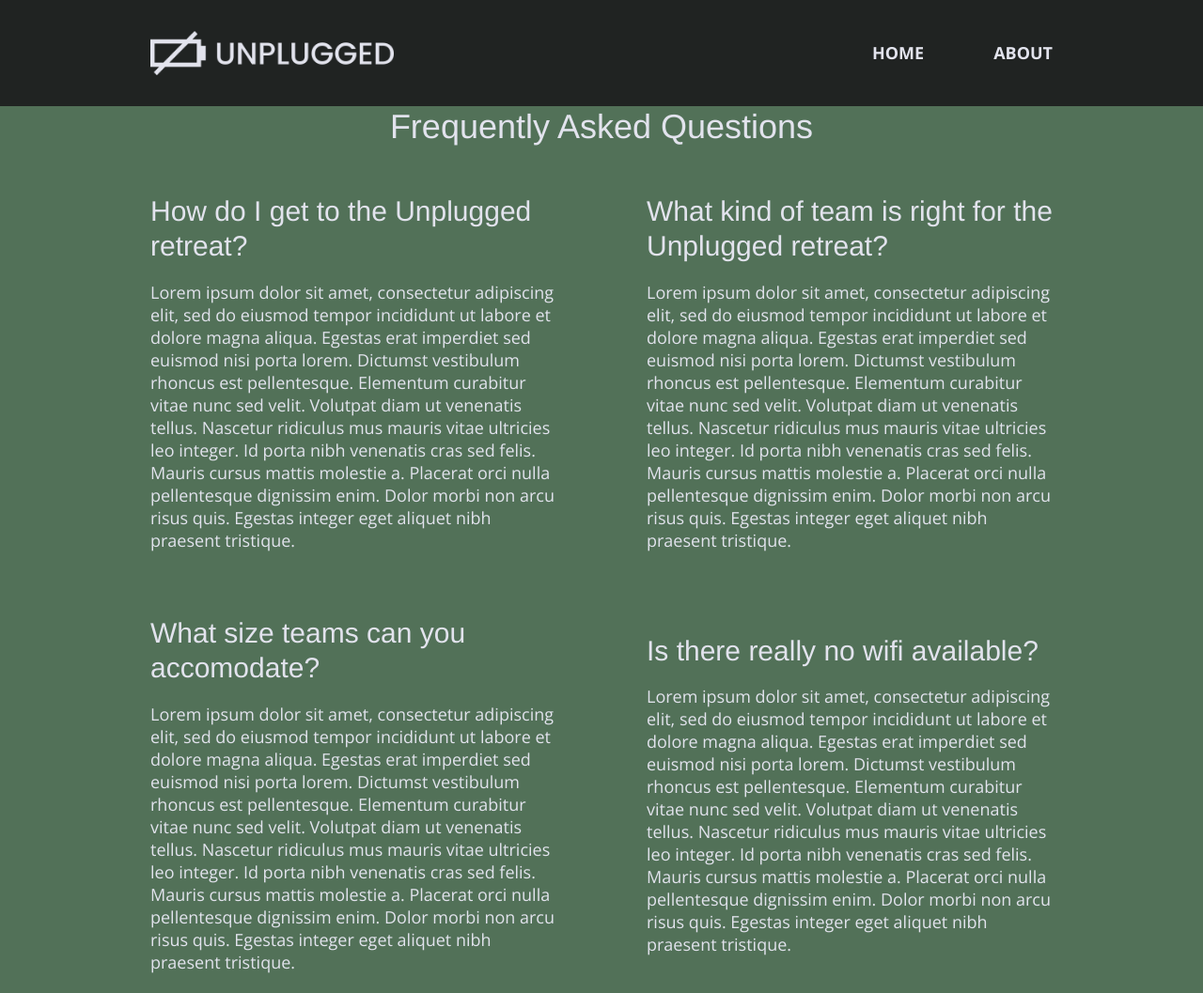
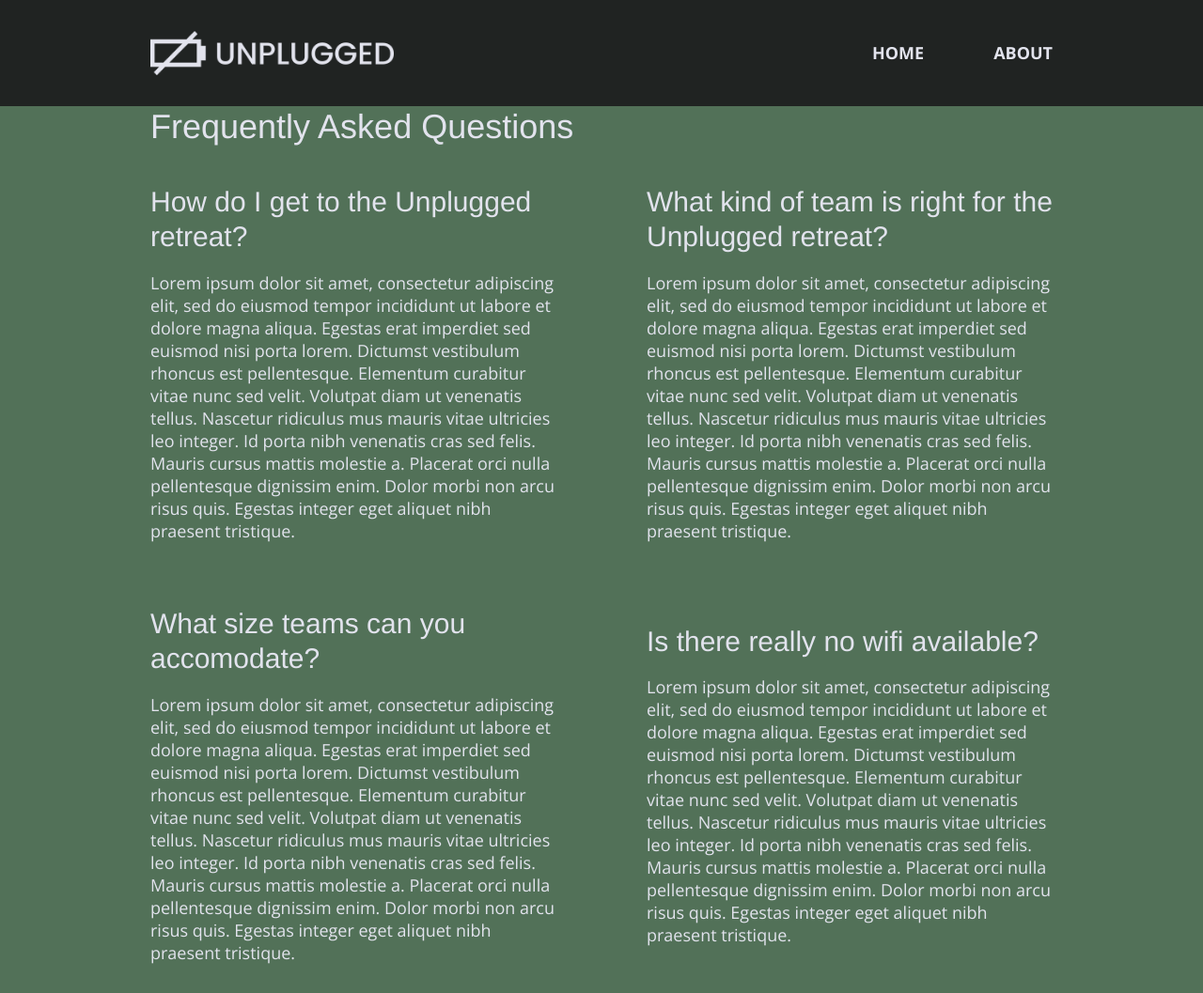
Before and after one commit to lbavenell/unplugged, a website: page faq/index.html in a window 1280 px wide. Shown: the top 1057 px of the page at 94% size. Drawn offline with nearby package versions, Linux system fonts and the light colour scheme.

Commit message:
Corrected About and FAQpages via answer key

```diff
--- a/css/main.css
+++ b/css/main.css
@@ -403,7 +403,6 @@ aside h3 {
   flex-flow: row wrap;
 }
 
-
 /* About Page */
 
 .map figure {
@@ -447,6 +446,11 @@ aside h3 {
   margin-bottom: 40px;
 }
 
+address p {
+  line-height: 2.125em;
+}
+
+
 /*------ FAQ Page -------*/
 
 .faq {
@@ -462,7 +466,11 @@ aside h3 {
   justify-content: center;
   align-items: center;
   flex-flow: row wrap;
-  margin: 50px 0 0 0;
+  margin: 0;
+}
+
+.faq h1 {
+  margin-bottom: 40px ;
 }
 
 .faq h2 {
@@ -698,6 +706,9 @@ footer .social-icons {
   justify-content: space-between;
 }
 
+.faq h1 {
+  width: 100%;
+}
 .faq h2 {
   width: 100%;
 }
@@ -778,12 +789,9 @@ aside .content-wrapper .form-description, aside .content-wrapper .form {
 
 /* Desktop homepage reviews */
 
-
-
 .reviews article figure, .reviews article div {
   padding-bottom: 0;
 }
-
 
 /* Desktop About page */
 
--- a/faq/index.html
+++ b/faq/index.html
@@ -45,9 +45,9 @@
 <main>
 
   <section class="faq">
-    <h1> Frequently Asked Questions</h1>
+
     <div class="content-wrapper">
-
+      <h1> Frequently Asked Questions</h1>
 
       <div class="faq-content">
         <h3>How do I get to the Unplugged retreat?</h3>
```
Also changed, not shown: 1 other file.
